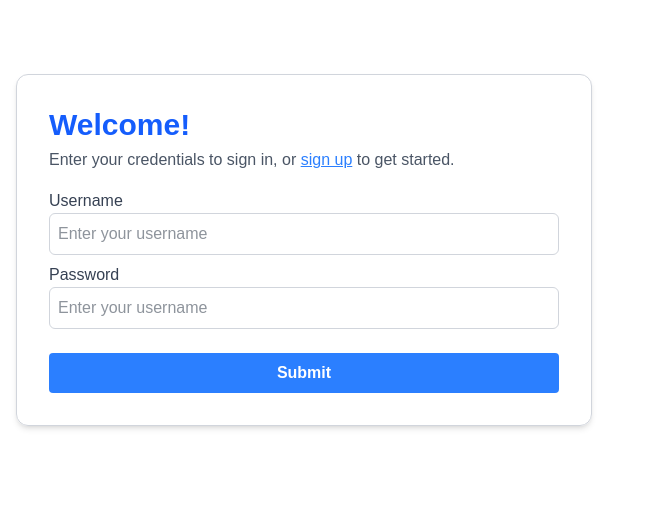
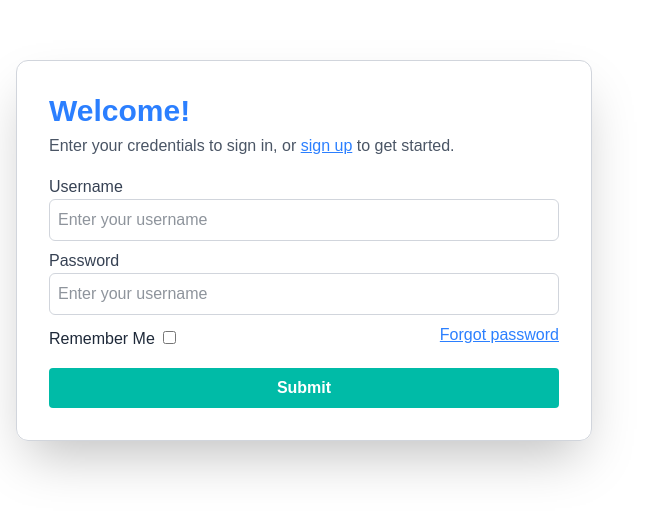
Before and after one commit to ketul-P/ehr-app, a Next.js app: page /login in a window 1280 px wide. Shown: the part 150-664 px from the top of the page, without its empty margins (0-659 px from the left). Built offline with nearby package versions, Linux system fonts and the light colour scheme.

Commit message:
- Added additional buttons - sing up, and secondary actios

```diff
--- a/app/login/page.js
+++ b/app/login/page.js
@@ -2,9 +2,9 @@ export default function Login() {
   return (
     <main id="form" className="min-h-screen bg-white flex items-center p-4 rounded">
 
-      <section className= "p-8 border border-gray-300 shadow-md rounded-xl max-w-xl w-full text-left">
+      <section className= "p-8 border border-gray-300 shadow-2xl rounded-xl max-w-xl w-full text-left">
 
-        <h1 className="text-3xl font-bold text-blue-600 mb-1">Welcome!</h1>
+        <h1 className="text-3xl font-bold text-blue-500 mb-1">Welcome!</h1>
 
         <p className="text-gray-600 leading-relaxed mb-4">
           Enter your credentials to sign in, or <span className="text-blue-500 underline hover:cursor-pointer ">sign up</span> to get started.
@@ -30,9 +30,12 @@ export default function Login() {
               placeholder="Enter your username"/>
           </label>
 
+          <div className="grid grid-cols-2 gap-x-4">
+            <label htmlFor="remember" className="text-gray-800 text-left">Remember Me<input type="checkbox" className="m-2"></input></label>
+            <label htmlFor="forgot" className="text-blue-500 text-right underline hover:cursor-pointer">Forgot password</label>
+          </div>
 
-
-          <button type="submit" className="w-full mt-4 bg-blue-500 hover:bg-blue-600 text-white font-semibold py-2 px-4 rounded">
+          <button type="submit" className="w-full mt-4 bg-teal-500 hover:bg-teal-600 text-white font-semibold py-2 px-4 rounded">
             Submit
           </button>
       </section>
```
